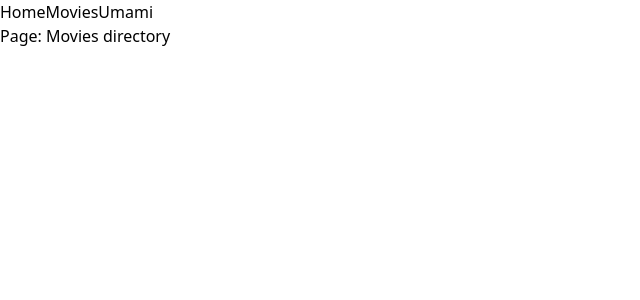
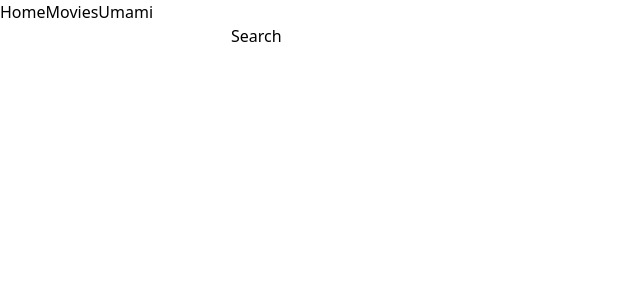
Before and after one commit to ezjung/nuxt3, a Nuxt app: page /movies in a window 1280 px wide. Shown: the top 300 px of the page, without its empty margins (0-640 px from the left). Built offline with nearby package versions, Linux system fonts and the light colour scheme.

Commit message:
implemented

```diff
--- a/pages/movies/index.vue
+++ b/pages/movies/index.vue
@@ -1,9 +1,26 @@
-<script setup></script>
+<script setup>
+  const query = ref("")
+  const movies = ref([])
+
+  async function search() {
+    const { Search } = await $fetch(`http://www.omdbapi.com/?i=tt3896198&apikey=f2b4b417&s=${query.value}`)
+    movies.value = Search
+  }
+
+</script>
 
 <template>
-  <div>
-    Page: Movies directory
-  </div>
+  <form @submit.prevent="search" class="flex justify-center">
+    <input type="text" v-model="query" class="border mr-4">
+    <button>Search</button>
+  </form>
+  <ul class="flex wrap gap-10">
+    <li v-for="movie in movies" :key="movie.imdbID">
+      <NuxtLink :to="{ name: 'movies-id', params: { id: movie.imdbID } }">
+        <img :src="movie.Poster" :alt="movie.title" class="h-40 w-40 overflow-hidden">
+      </NuxtLink>
+    </li>
+  </ul>
 </template>
 
 <style scoped></style>
```
